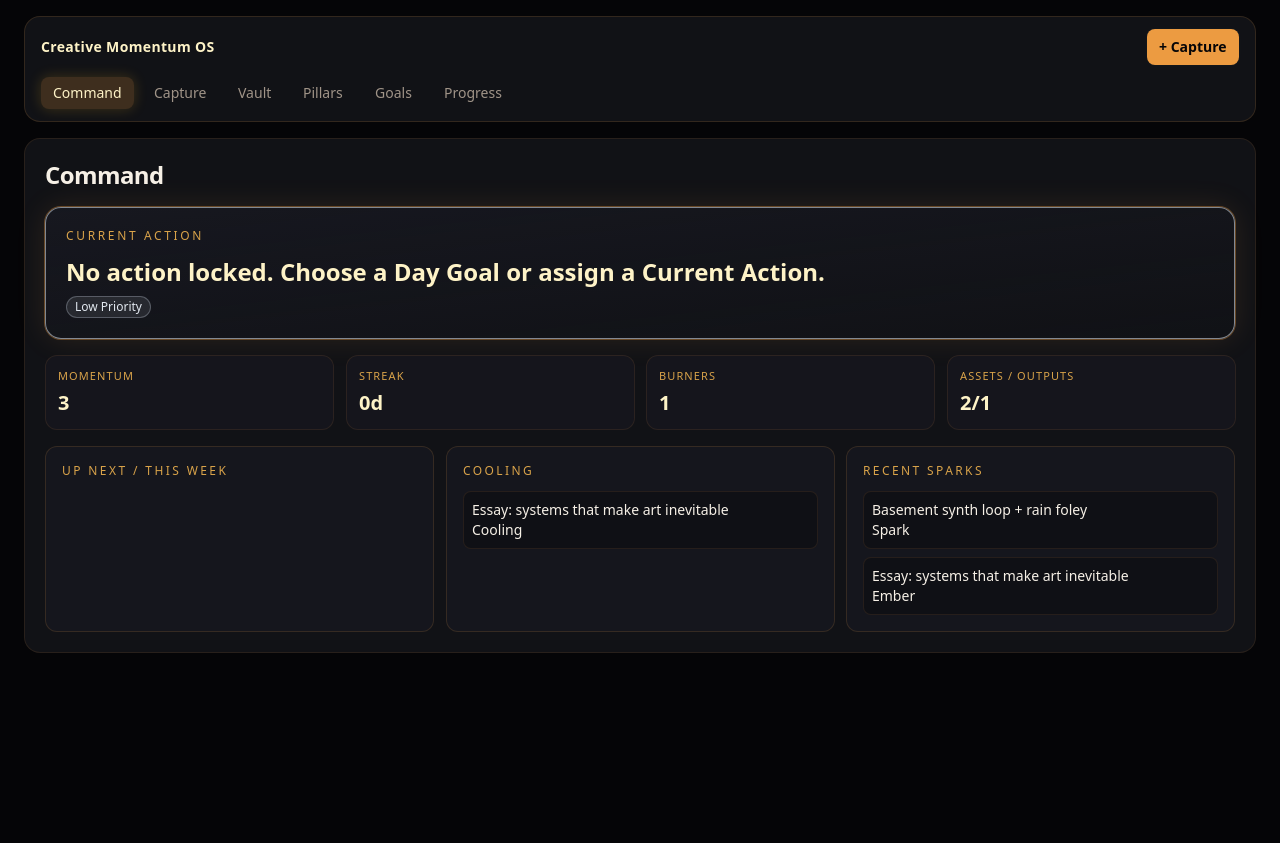
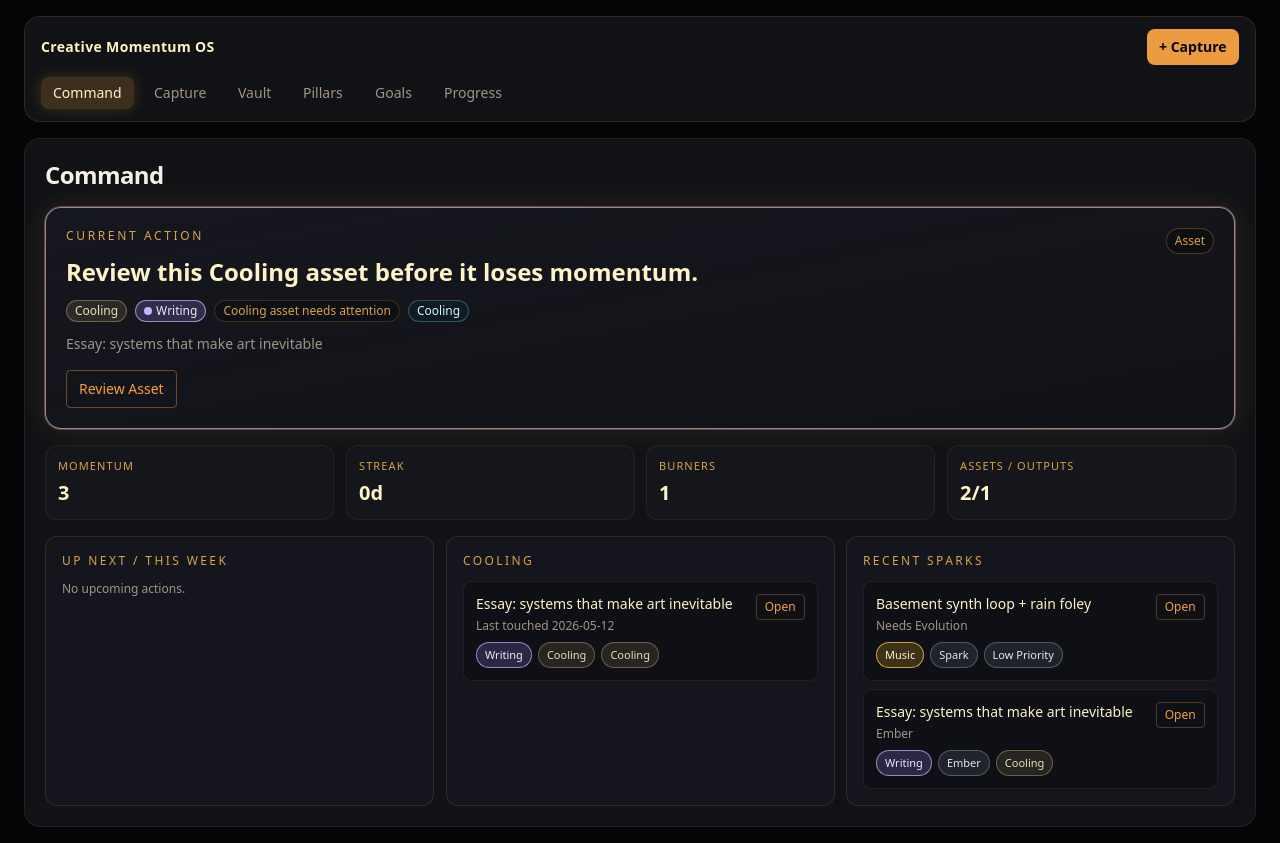
Before and after one commit to chongcena/renaissance, a Next.js app: page / in a window 1280 px wide. Before the commit the page ends 800 px from the top, so only its background shows below. Built offline with nearby package versions, Linux system fonts and the light colour scheme.

Commit message:
Refine Command cockpit actions

```diff
--- a/app/page.tsx
+++ b/app/page.tsx
@@ -1,41 +1,152 @@
 'use client';
+import Link from 'next/link';
 import Layout from '@/components/Layout';
 import { useStore } from '@/components/store';
+import type { Goal, SparkItem } from '@/data/types';
 import { getMomentumStreakSummary, getScheduledGoalDates } from '@/lib/logic';
 import { derivePriorityChip, getPillarColor, getPillarColorStyles, getPriorityChipStyle, motionStyles } from '@/lib/ui';
 
+type HeroCandidate = {
+  id: string;
+  sourceType: 'Goal' | 'Asset';
+  source: Goal | SparkItem;
+  sourceTitle: string;
+  actionText?: string;
+  promptText?: string;
+  pillarId: string;
+  priority: string;
+  reason: string;
+  bucket?: string;
+  ctaLabel?: string;
+  href: string;
+};
+
+type CommandItem = {
+  id: string;
+  sourceType: 'Goal' | 'Asset';
+  title: string;
+  text: string;
+  pillarId: string;
+  status: string;
+  bucket?: string;
+  href: string;
+};
+
+const dayMs = 86400000;
+const isoToTime = (value?: string) => value ? new Date(`${value}T00:00:00Z`).getTime() : Number.NaN;
+const daysFromToday = (value: string | undefined, todayIso: string) => {
+  const target = isoToTime(value);
+  const start = isoToTime(todayIso);
+  if (Number.isNaN(target) || Number.isNaN(start)) return Number.NaN;
+  return Math.floor((target - start) / dayMs);
+};
+const hasText = (value?: string) => !!value?.trim();
+const hasEvolution = (spark: SparkItem) => hasText(spark.evolutionForm) || hasText(spark.evolutionPath) || hasText(spark.evolutionPurpose);
+const isActionableSpark = (spark: SparkItem) => spark.status !== 'frozen' && spark.status !== 'killed';
+const isActiveAsset = (spark: SparkItem) => isActionableSpark(spark) && spark.status !== 'cooling';
+const isDueSoon = (goal: Goal, todayIso: string) => {
+  const diff = daysFromToday(goal.dueDate, todayIso);
+  return Number.isFinite(diff) && diff >= 0 && diff <= 14;
+};
+
 export default function HomePage() {
-  const { sparks, actions, burners, goals, branches, blazes } = useStore();
+  const { sparks, actions, burners, goals, branches, blazes, completeSparkCurrentAction, completeGoalCurrentAction } = useStore();
   const streak = getMomentumStreakSummary(actions);
   const burnerBalance = burners.reduce((sum, b) => sum + b.delta, 0);
   const todayIso = new Date().toISOString().slice(0, 10);
-  const isScheduledToday = (goal: typeof goals[number]) => getScheduledGoalDates(goal, todayIso).includes(todayIso);
-  const todayGoal = goals.find((g) => g.scale === 'day' && g.status === 'active' && g.currentAction && isScheduledToday(g))
-    || goals.find((g) => g.status === 'active' && g.scheduleBucket === 'today' && g.currentAction)
-    || goals.find((g) => g.status === 'active' && g.dueDate === todayIso && g.currentAction);
-  const todaySpark = sparks.find((s) => s.scheduleBucket === 'today' && s.currentAction && s.status !== 'frozen');
-  const todayAction = todayGoal?.currentAction || todaySpark?.currentAction;
-  const heroPriority = todaySpark ? derivePriorityChip(todaySpark, goals) : (todayGoal ? 'High Priority' : 'Low Priority');
-  const heroStyle = getPillarColorStyles(getPillarColor(branches.find((b)=>b.id===todaySpark?.branchId || b.id===todayGoal?.pillarId)));
-  const upNextGoals = goals.filter((g) => g.status === 'active' && g.currentAction && getScheduledGoalDates(g, todayIso).some((d) => {
-    const date = new Date(`${d}T00:00:00Z`).getTime();
-    const start = new Date(`${todayIso}T00:00:00Z`).getTime();
-    const diff = Math.floor((date - start) / 86400000);
-    return diff >= 0 && diff <= 6;
-  }) && g.id !== todayGoal?.id).slice(0, 4);
-  const upNextSparks = sparks.filter((s) => s.status === 'active' && s.currentAction && s.id !== todaySpark?.id && (s.scheduleBucket === 'today' || s.scheduleBucket === 'this_week' || s.scheduleBucket === 'tomorrow')).slice(0, 4);
+  const weekDates = Array.from({ length: 7 }, (_, i) => {
+    const date = new Date(`${todayIso}T00:00:00Z`);
+    date.setUTCDate(date.getUTCDate() + i);
+    return date.toISOString().slice(0, 10);
+  });
+  const isScheduledToday = (goal: Goal) => getScheduledGoalDates(goal, todayIso).includes(todayIso);
+  const isScheduledThisWeek = (goal: Goal) => getScheduledGoalDates(goal, todayIso).some((date) => weekDates.includes(date));
+  const pillarFor = (pillarId: string) => branches.find((b) => b.id === pillarId);
+  const assetPriority = (spark: SparkItem) => derivePriorityChip(spark, goals);
+  const goalPriority = (goal: Goal) => goal.scheduleBucket === 'today' || goal.dueDate === todayIso || goal.scale === 'day' ? 'High Priority' : goal.scheduleBucket === 'this_week' || goal.scale === 'week' || isDueSoon(goal, todayIso) ? 'Medium Priority' : 'Low Priority';
+  const goalHref = '/goals';
+  const assetHref = (id: string) => `/spark/${id}`;
+  const goalCandidate = (goal: Goal, reason: string, bucket?: string): HeroCandidate => ({
+    id: `goal-${goal.id}`,
+    sourceType: 'Goal',
+    source: goal,
+    sourceTitle: goal.title,
+    actionText: goal.currentAction?.trim(),
+    pillarId: goal.pillarId,
+    priority: goalPriority(goal),
+    reason,
+    bucket,
+    ctaLabel: 'View Goal',
+    href: goalHref,
+  });
+  const assetCandidate = (spark: SparkItem, reason: string, bucket?: string, promptText?: string, ctaLabel = 'Open Asset'): HeroCandidate => ({
+    id: `asset-${spark.id}`,
+    sourceType: 'Asset',
+    source: spark,
+    sourceTitle: spark.title,
+    actionText: spark.currentAction?.trim(),
+    promptText,
+    pillarId: spark.branchId,
+    priority: assetPriority(spark),
+    reason,
+    bucket,
+    ctaLabel,
+    href: assetHref(spark.id),
+  });
+
+  const hero = [
+    goals.find((g) => g.scale === 'day' && g.status === 'active' && hasText(g.currentAction) && isScheduledToday(g)) ? goalCandidate(goals.find((g) => g.scale === 'day' && g.status === 'active' && hasText(g.currentAction) && isScheduledToday(g))!, 'Active Day Goal', 'Today') : undefined,
+    goals.find((g) => g.status === 'active' && hasText(g.currentAction) && g.scheduleBucket === 'today') ? goalCandidate(goals.find((g) => g.status === 'active' && hasText(g.currentAction) && g.scheduleBucket === 'today')!, 'Scheduled today', 'Today') : undefined,
+    goals.find((g) => g.status === 'active' && hasText(g.currentAction) && g.dueDate === todayIso) ? goalCandidate(goals.find((g) => g.status === 'active' && hasText(g.currentAction) && g.dueDate === todayIso)!, 'Due today', 'Due today') : undefined,
+    goals.find((g) => g.status === 'active' && hasText(g.currentAction) && isScheduledThisWeek(g)) ? goalCandidate(goals.find((g) => g.status === 'active' && hasText(g.currentAction) && isScheduledThisWeek(g))!, 'Scheduled this week', 'This week') : undefined,
+    sparks.find((s) => isActiveAsset(s) && s.scheduleBucket === 'today' && hasText(s.currentAction)) ? assetCandidate(sparks.find((s) => isActiveAsset(s) && s.scheduleBucket === 'today' && hasText(s.currentAction))!, 'Asset scheduled today', 'Today') : undefined,
+    sparks.find((s) => isActiveAsset(s) && hasText(s.currentAction) && assetPriority(s) === 'High Priority') ? assetCandidate(sparks.find((s) => isActiveAsset(s) && hasText(s.currentAction) && assetPriority(s) === 'High Priority')!, 'High-priority asset action') : undefined,
+    sparks.find((s) => s.status === 'cooling') ? assetCandidate(sparks.find((s) => s.status === 'cooling')!, 'Cooling asset needs attention', 'Cooling', 'Review this Cooling asset before it loses momentum.', 'Review Asset') : undefined,
+    sparks.find((s) => isActionableSpark(s) && s.stage === 'Spark' && !hasEvolution(s)) ? assetCandidate(sparks.find((s) => isActionableSpark(s) && s.stage === 'Spark' && !hasEvolution(s))!, 'Recent Spark needs Evolution', 'Needs Evolution', 'Evolve this Spark by defining Form, Path, Purpose, and Current Action.', 'Evolve Spark') : undefined,
+  ].find(Boolean);
+
+  const heroBranch = hero ? pillarFor(hero.pillarId) : undefined;
+  const heroStyle = getPillarColorStyles(getPillarColor(heroBranch));
+  const completeHeroAction = () => {
+    if (!hero?.actionText) return;
+    if (hero.sourceType === 'Goal') completeGoalCurrentAction((hero.source as Goal).id);
+    else completeSparkCurrentAction((hero.source as SparkItem).id);
+  };
+
+  const upNextGoals: CommandItem[] = goals
+    .filter((g) => g.status === 'active' && hasText(g.currentAction) && `goal-${g.id}` !== hero?.id)
+    .filter((g) => isScheduledThisWeek(g) || isDueSoon(g, todayIso))
+    .map((g) => ({ id: `goal-${g.id}`, sourceType: 'Goal', title: g.title, text: g.currentAction!.trim(), pillarId: g.pillarId, status: goalPriority(g), bucket: g.dueDate ? `Due ${g.dueDate}` : g.scheduleBucket?.replaceAll('_', ' '), href: goalHref }));
+  const upNextSparks: CommandItem[] = sparks
+    .filter((s) => isActiveAsset(s) && hasText(s.currentAction) && `asset-${s.id}` !== hero?.id)
+    .map((s) => ({ id: `asset-${s.id}`, sourceType: 'Asset', title: s.title, text: s.currentAction!.trim(), pillarId: s.branchId, status: assetPriority(s), bucket: s.dueDate ? `Due ${s.dueDate}` : s.scheduleBucket?.replaceAll('_', ' '), href: assetHref(s.id) }));
+  const upNext = [...upNextGoals, ...upNextSparks].slice(0, 6);
   const cooling = sparks.filter((s) => s.status === 'cooling').slice(0, 4);
-  const recentSparks = sparks.slice(0, 4);
-  const pillar = branches.find((b)=>b.id===todaySpark?.branchId)?.name;
+  const recentSparks = sparks.filter(isActionableSpark).slice(0, 4);
 
   return <Layout><section className='space-y-4'>
     <h2 className='text-2xl font-semibold tracking-tight'>Command</h2>
     <section className={`os-selectable rounded-2xl border border-neon/25 bg-gradient-to-br from-panelAlt/95 to-panel/70 p-5 shadow-glow ${heroStyle.glow} ${heroStyle.border}`}>
-      <p className='text-xs uppercase tracking-[0.22em] text-neonDim'>Current Action</p>
-      <p className='mt-3 text-2xl font-semibold text-amber-100'>{todayAction || 'No action locked. Choose a Day Goal or assign a Current Action.'}</p>
-      <div className='mt-2 flex flex-wrap gap-2 text-xs'><span className={`rounded-full border px-2 py-0.5 ${getPriorityChipStyle(heroPriority)}`}>{heroPriority}</span>{pillar ? <span className={`rounded-full border px-2 py-0.5 ${heroStyle.chip}`}><span className={`mr-1 inline-block h-2 w-2 rounded-full ${heroStyle.dot}`}></span>{pillar}</span> : null}</div>{todaySpark ? <p className='mt-2 text-sm text-muted'>{todaySpark.title} • {todaySpark.stage}</p> : null}
-      {todayAction ? <p className='mt-2 text-xs uppercase tracking-widest text-cyan-200'>Today</p> : null}
-      {todayGoal ? <p className='mt-1 text-sm text-muted'>Goal: {todayGoal.title}</p> : null}
+      <div className='flex flex-wrap items-start justify-between gap-3'>
+        <div>
+          <p className='text-xs uppercase tracking-[0.22em] text-neonDim'>Current Action</p>
+          <p className='mt-3 text-2xl font-semibold text-amber-100'>{hero?.actionText || hero?.promptText || 'No actionable Goals, Assets, Cooling items, or unresolved Sparks right now.'}</p>
+        </div>
+        {hero ? <span className='rounded-full border border-neon/30 bg-bg/40 px-2 py-1 text-xs text-neonDim'>{hero.sourceType}</span> : null}
+      </div>
+      {hero ? <>
+        <div className='mt-3 flex flex-wrap gap-2 text-xs'>
+          <span className={`rounded-full border px-2 py-0.5 ${getPriorityChipStyle(hero.priority)}`}>{hero.priority}</span>
+          {heroBranch ? <span className={`rounded-full border px-2 py-0.5 ${heroStyle.chip}`}><span className={`mr-1 inline-block h-2 w-2 rounded-full ${heroStyle.dot}`}></span>{heroBranch.name}</span> : null}
+          <span className='rounded-full border border-neon/20 bg-bg/30 px-2 py-0.5 text-neonDim'>{hero.reason}</span>
+          {hero.bucket ? <span className='rounded-full border border-cyan-300/30 bg-cyan-950/20 px-2 py-0.5 text-cyan-100'>{hero.bucket}</span> : null}
+        </div>
+        <p className='mt-3 text-sm text-muted'>{hero.sourceTitle}</p>
+        <div className='mt-4 flex flex-wrap gap-2'>
+          {hero.actionText ? <button onClick={completeHeroAction} className='rounded bg-emerald-300 px-3 py-2 text-sm font-semibold text-emerald-950 transition hover:-translate-y-0.5 hover:shadow-[0_0_14px_rgba(110,231,183,0.28)]'>Complete Action</button> : null}
+          <Link href={hero.href} className='rounded border border-neon/40 px-3 py-2 text-sm text-neon transition hover:-translate-y-0.5 hover:bg-neon/10'>{hero.ctaLabel}</Link>
+        </div>
+      </> : null}
     </section>
     <div className='grid gap-3 sm:grid-cols-4'>
       <Stat title='Momentum' value={`${actions.filter((a) => a.countsForStreak).length}`} />
@@ -44,12 +155,51 @@ export default function HomePage() {
       <Stat title='Assets / Outputs' value={`${sparks.length}/${blazes.length}`} />
     </div>
     <div className='grid gap-3 lg:grid-cols-3'>
-      <Panel title='Up Next / This Week'>{[...upNextGoals.map((g)=><Item key={`goal-${g.id}`} title={g.title} text={g.currentAction || ''} />), ...upNextSparks.map((s)=><Item key={`spark-${s.id}`} title={s.title} text={s.currentAction || ''} />)]}</Panel>
-      <Panel title='Cooling'>{cooling.length ? cooling.map((s)=><Item key={s.id} title={s.title} text='Cooling' />) : <p className='text-xs text-muted'>No cooling assets.</p>}</Panel>
-      <Panel title='Recent Sparks'>{recentSparks.map((s)=><Item key={s.id} title={s.title} text={s.stage} />)}</Panel>
+      <Panel title='Up Next / This Week'>{upNext.length ? upNext.map((item) => <ActionItem key={item.id} item={item} branches={branches} />) : <p className='text-xs text-muted'>No upcoming actions.</p>}</Panel>
+      <Panel title='Cooling'>{cooling.length ? cooling.map((s) => <SparkPanelItem key={s.id} spark={s} branches={branches} goals={goals} text={s.last_touched_at ? `Last touched ${s.last_touched_at}` : 'Cooling'} status='Cooling' button='Open' />) : <p className='text-xs text-muted'>No cooling assets.</p>}</Panel>
+      <Panel title='Recent Sparks'>{recentSparks.length ? recentSparks.map((s) => <SparkPanelItem key={s.id} spark={s} branches={branches} goals={goals} text={s.stage === 'Spark' && !hasEvolution(s) ? 'Needs Evolution' : s.currentAction?.trim() || s.stage} status={s.stage} button='Open' />) : <p className='text-xs text-muted'>No recent Sparks.</p>}</Panel>
     </div>
   </section></Layout>;
 }
-const Item=({title,text}:{title:string;text:string})=><p className='rounded-lg border border-neon/10 bg-bg/30 p-2 text-sm'><span className='font-medium'>{title}</span><br/>{text}</p>;
+
+function ActionItem({ item, branches }: { item: CommandItem; branches: ReturnType<typeof useStore>['branches'] }) {
+  const branch = branches.find((b) => b.id === item.pillarId);
+  const style = getPillarColorStyles(getPillarColor(branch));
+  return <article className='rounded-lg border border-neon/10 bg-bg/30 p-3 text-sm transition hover:-translate-y-0.5 hover:border-neon/35 hover:bg-bg/45'>
+    <div className='flex items-start justify-between gap-2'>
+      <div>
+        <p className='font-medium text-amber-100'>{item.title}</p>
+        <p className='mt-1 text-xs text-muted'>{item.text}</p>
+      </div>
+      <Link href={item.href} className='shrink-0 rounded border border-neon/30 px-2 py-1 text-xs text-neon transition hover:bg-neon/10'>{item.sourceType === 'Goal' ? 'View' : 'Open'}</Link>
+    </div>
+    <div className='mt-2 flex flex-wrap gap-1.5 text-[11px]'>
+      {branch ? <span className={`rounded-full border px-2 py-0.5 ${style.chip}`}>{branch.name}</span> : null}
+      <span className={`rounded-full border px-2 py-0.5 ${getPriorityChipStyle(item.status)}`}>{item.status}</span>
+      {item.bucket ? <span className='rounded-full border border-cyan-300/25 bg-cyan-950/15 px-2 py-0.5 text-cyan-100'>{item.bucket}</span> : null}
+    </div>
+  </article>;
+}
+
+function SparkPanelItem({ spark, branches, goals, text, status, button }: { spark: SparkItem; branches: ReturnType<typeof useStore>['branches']; goals: Goal[]; text: string; status: string; button: string }) {
+  const branch = branches.find((b) => b.id === spark.branchId);
+  const style = getPillarColorStyles(getPillarColor(branch));
+  return <article className='rounded-lg border border-neon/10 bg-bg/30 p-3 text-sm transition hover:-translate-y-0.5 hover:border-neon/35 hover:bg-bg/45'>
+    <div className='flex items-start justify-between gap-2'>
+      <div>
+        <p className='font-medium text-amber-100'>{spark.title}</p>
+        <p className='mt-1 text-xs text-muted'>{text}</p>
+      </div>
+      <Link href={`/spark/${spark.id}`} className='shrink-0 rounded border border-neon/30 px-2 py-1 text-xs text-neon transition hover:bg-neon/10'>{button}</Link>
+    </div>
+    <div className='mt-2 flex flex-wrap gap-1.5 text-[11px]'>
+      {branch ? <span className={`rounded-full border px-2 py-0.5 ${style.chip}`}>{branch.name}</span> : null}
+      <span className={`rounded-full border px-2 py-0.5 ${getPriorityChipStyle(status)}`}>{status}</span>
+      {spark.currentAction?.trim() && text !== spark.currentAction.trim() ? <span className='rounded-full border border-orange-300/25 bg-orange-950/15 px-2 py-0.5 text-orange-100'>Action set</span> : null}
+      <span className={`rounded-full border px-2 py-0.5 ${getPriorityChipStyle(derivePriorityChip(spark, goals))}`}>{derivePriorityChip(spark, goals)}</span>
+    </div>
+  </article>;
+}
+
 function Stat({title,value}:{title:string;value:string}){return <article className={`rounded-xl border border-neon/10 bg-panelAlt/70 p-3 ${motionStyles.selectable}`}><p className='text-[11px] uppercase tracking-widest text-neonDim'>{title}</p><p className='mt-1 text-xl font-semibold text-amber-100'>{value}</p></article>}
 function Panel({title,children}:{title:string;children:React.ReactNode}){return <section className={`rounded-xl border border-neon/15 bg-panelAlt/75 p-4 ${motionStyles.selectable}`}><h3 className='text-xs uppercase tracking-[0.2em] text-neonDim'>{title}</h3><div className='mt-3 space-y-2'>{children}</div></section>}
```
